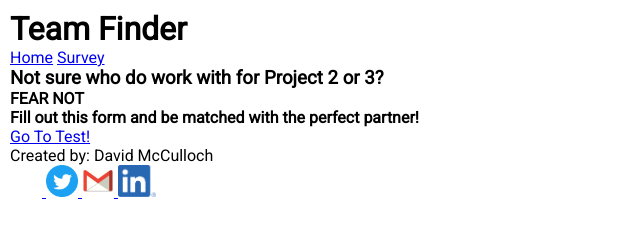
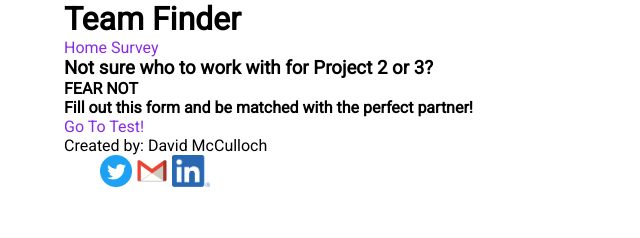
Before and after one commit to DMcCulloch-Coder/team-finder, a website: page public/index.html in a window 1280 px wide. Shown: the whole page, without its empty margins (0-640 px from the left). Drawn offline with nearby package versions, Linux system fonts and the light colour scheme.

Commit message:
added content to html pages and started working on css

```diff
--- a/public/assets/css/style.css
+++ b/public/assets/css/style.css
@@ -14,6 +14,26 @@ body {
     box-sizing: border-box;
     font-family: 'Roboto', sans-serif;
     font-size: 1.6rem;
-    margin: 1rem;
 
 }
+
+a,
+a:visited,
+a:active {
+    text-decoration: none;
+    color: blueviolet;
+
+}
+
+a:hover,
+a:focus {
+    text-decoration: none;
+    color: red;
+
+}
+
+.container {
+    width: 90%;
+    margin: 0 auto;
+
+}
--- a/public/index.html
+++ b/public/index.html
@@ -13,6 +13,8 @@
 
     <body>
 
+        <div class="container">
+
             <header class="header">
                 <h1>Team Finder</h1>
 
@@ -23,7 +25,7 @@
             </header>
 
             <main class="main">
-            <h3>Not sure who do work with for Project 2 or 3?</h3>
+                <h3>Not sure who to work with for Project 2 or 3?</h3>
                 <h4>FEAR NOT</h4>
                 <h4>Fill out this form and be matched with the perfect partner!</h4>
                 <a href="/survey.html">Go To Test!</a>
@@ -50,6 +52,8 @@
 
             </footer>
 
+        </div>
+
         <script src="https://code.jquery.com/jquery-3.4.1.min.js" integrity="sha256-CSXorXvZcTkaix6Yvo6HppcZGetbYMGWSFlBw8HfCJo=" crossorigin="anonymous"></script>
         <script src="/assets/js/script.js"></script>
 
```
Also changed, not shown: public/survey.html (+4 -0 lines). Lines whose indentation alone changed are shown as unchanged.
